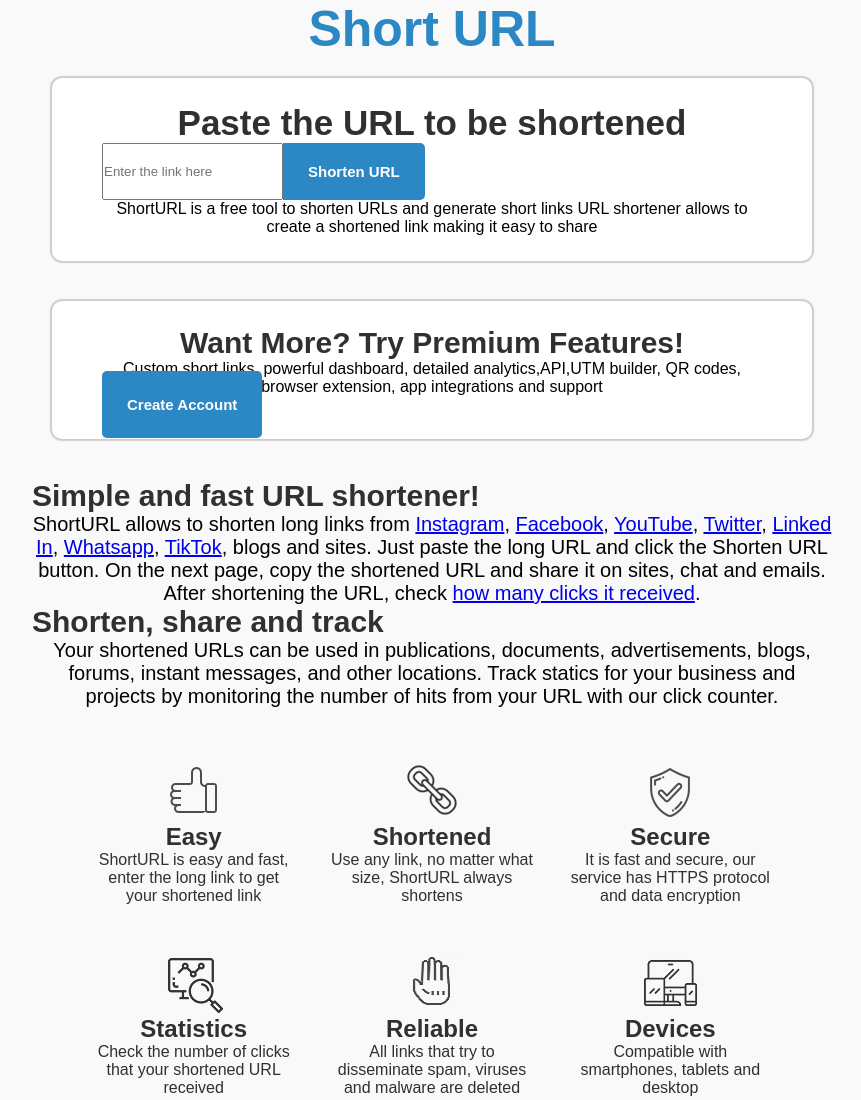
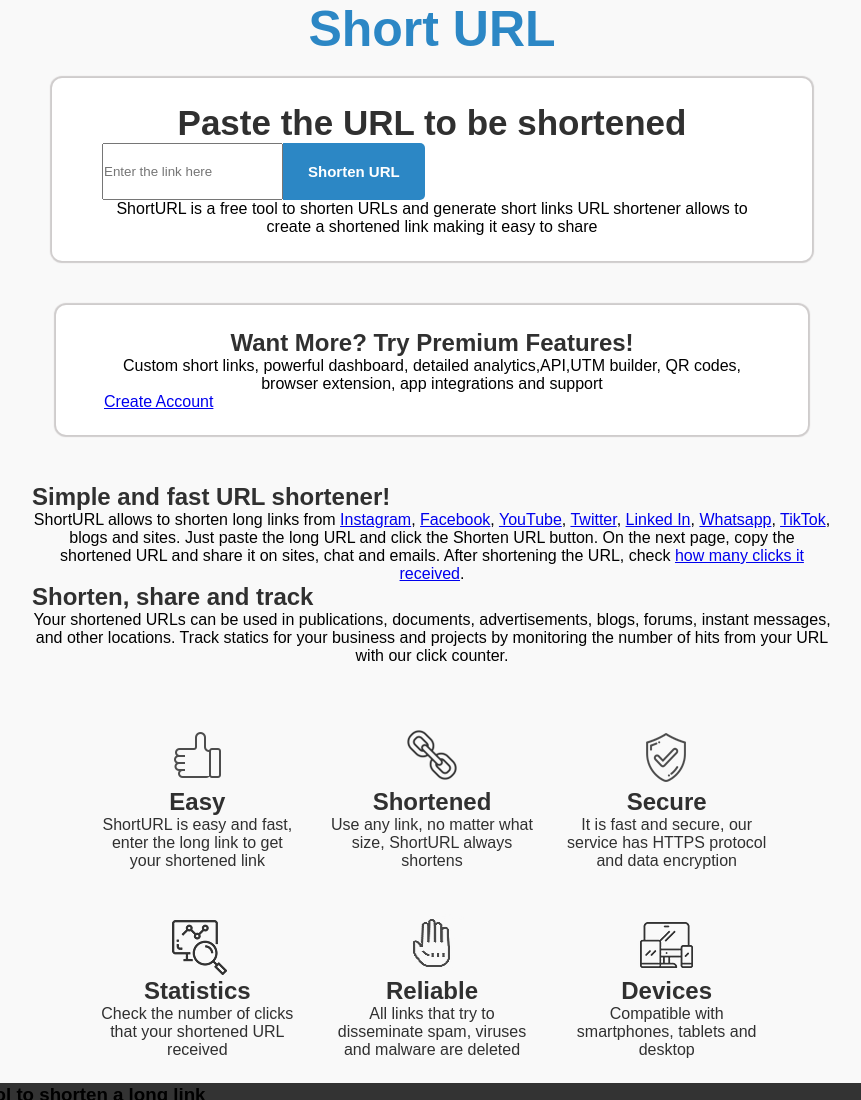
Before and after one commit to sagharghasemzadeh/url-shorter, a website built with Vite: page index.html in a window 1280 px wide. Shown: the top 1100 px of the page, without its empty margins (208-1069 px from the left). Built offline with nearby package versions, Linux system fonts and the light colour scheme.

Commit message:
[ADD] changes

```diff
--- a/src/styles/explanation.css
+++ b/src/styles/explanation.css
@@ -1,27 +1,13 @@
 section#explanation {
-  max-width: 800px;
+  max-width: 50rem;
   margin: auto;
 
-  padding-block: 20px;
+  padding-block: 1.5rem;
+
+  text-align: start;
 
   h2 {
-    font-size: 30px;
+    font-size: 1.5rem;
     color: #303030;
   }
-
-  p {
-    font-size: 20px;
-
-    a {
-    }
-  }
-
-  h2 {
-    font-size: 30px;
-    color: #303030;
-  }
-
-  p {
-    font-size: 20px;
-  }
 }
--- a/src/styles/premium.css
+++ b/src/styles/premium.css
@@ -1,37 +1,24 @@
 section#premium {
-  max-width: 800px;
+  max-width: 50rem;
   margin: auto;
 
-  padding: 20px 20px;
+  padding: 1.5rem 1.5rem;
 
   .card {
     border-radius: 10px;
 
-    padding-inline: 50px;
-    padding-block: 25px;
+    padding-inline: 3rem;
+    padding-block: 1.5rem;
 
     background-color: white;
 
     h2 {
       text-align: center;
       color: #303030;
-      font-size: 30px;
+      font-size: 1.5rem;
     }
 
     a {
-      justify-self: center;
-      text-align: center;
-
-      padding: 25px 25px;
-
-      text-decoration: none;
-      color: white;
-      background-color: #2c87c5;
-
-      border-radius: 5px;
-
-      font-size: 15px;
-      font-weight: 700;
     }
   }
 }
--- a/src/styles/services.css
+++ b/src/styles/services.css
@@ -3,10 +3,10 @@
     display: grid;
     grid-template-columns: repeat(3, 1fr);
 
-    gap: 35px;
+    gap: 2rem;
 
-    padding-inline: 300px;
-    padding-block: 20px;
+    padding-inline: 19rem;
+    padding-block: 1.5rem;
 
     > li {
       list-style: none;
```
